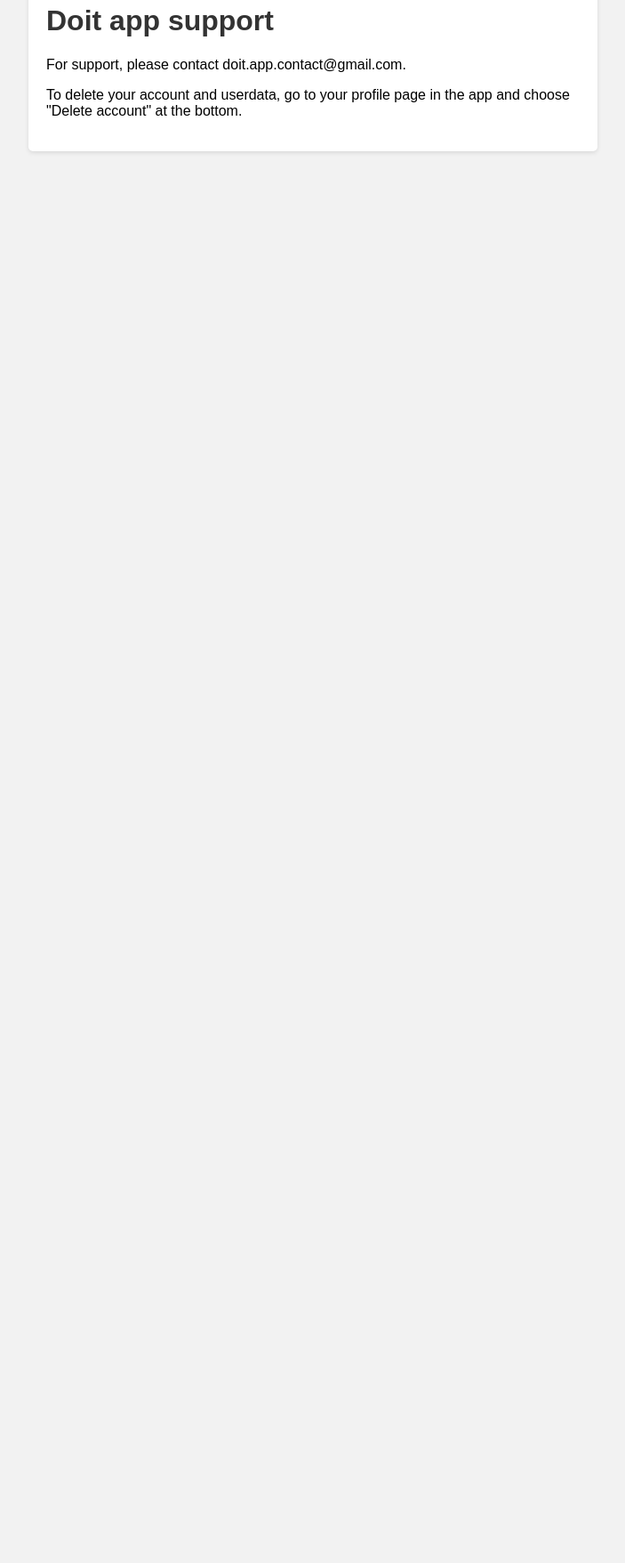
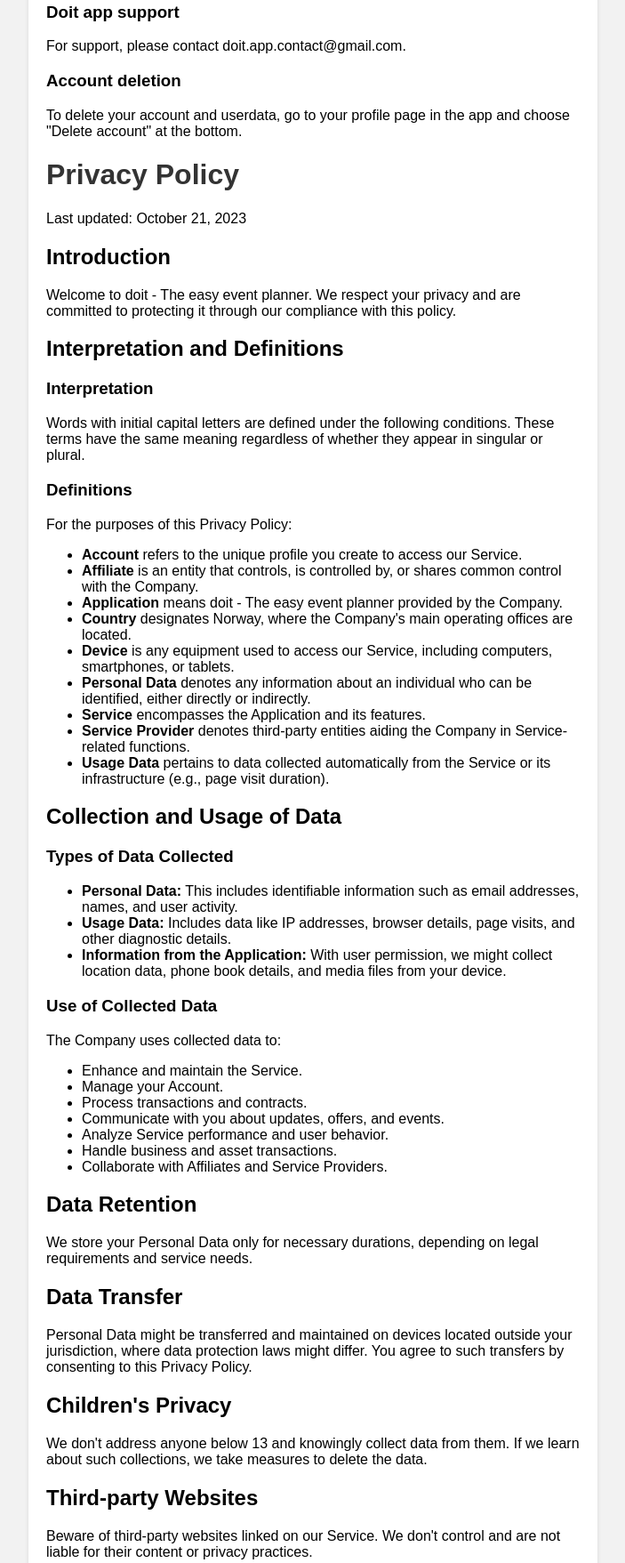
Before and after one commit to Torkilws/DoitPublic, a plain HTML site: page index.html in a window 1280 px wide. Shown: the part 56-1813 px from the top of the page at 89% size, without its empty margins (288-991 px from the left). Before the commit the page ends 800 px from the top, so only its background shows below. Drawn offline with Linux system fonts and the light colour scheme.

Commit message:
Update index.html

```diff
--- a/index.html
+++ b/index.html
@@ -1,7 +1,7 @@
 <!DOCTYPE html>
 <html>
 <head>
-    <title>My Simple Page</title>
+    <title>doit support page</title>
     <style>
         body {
             font-family: Arial, sans-serif;
@@ -38,9 +38,77 @@
 </head>
 <body>
     <div class="container">
-        <h1>Doit app support</h1>
+        <h3>Doit app support</h3>
         <p>For support, please contact doit.app.contact@gmail.com.</p>
+        <h3>Account deletion</h3>
         <p>To delete your account and userdata, go to your profile page in the app and choose "Delete account" at the bottom.</p>
+
+
+        <h1>Privacy Policy</h1>
+<p>Last updated: October 21, 2023</p>
+
+<h2>Introduction</h2>
+<p>Welcome to doit - The easy event planner. We respect your privacy and are committed to protecting it through our compliance with this policy.</p>
+
+<h2>Interpretation and Definitions</h2>
+
+<h3>Interpretation</h3>
+<p>Words with initial capital letters are defined under the following conditions. These terms have the same meaning regardless of whether they appear in singular or plural.</p>
+
+<h3>Definitions</h3>
+<p>For the purposes of this Privacy Policy:</p>
+<ul>
+    <li><strong>Account</strong> refers to the unique profile you create to access our Service.</li>
+    <li><strong>Affiliate</strong> is an entity that controls, is controlled by, or shares common control with the Company.</li>
+    <li><strong>Application</strong> means doit - The easy event planner provided by the Company.</li>
+    <li><strong>Country</strong> designates Norway, where the Company's main operating offices are located.</li>
+    <li><strong>Device</strong> is any equipment used to access our Service, including computers, smartphones, or tablets.</li>
+    <li><strong>Personal Data</strong> denotes any information about an individual who can be identified, either directly or indirectly.</li>
+    <li><strong>Service</strong> encompasses the Application and its features.</li>
+    <li><strong>Service Provider</strong> denotes third-party entities aiding the Company in Service-related functions.</li>
+    <li><strong>Usage Data</strong> pertains to data collected automatically from the Service or its infrastructure (e.g., page visit duration).</li>
+</ul>
+
+<h2>Collection and Usage of Data</h2>
+
+<h3>Types of Data Collected</h3>
+<ul>
+    <li><strong>Personal Data:</strong> This includes identifiable information such as email addresses, names, and user activity.</li>
+    <li><strong>Usage Data:</strong> Includes data like IP addresses, browser details, page visits, and other diagnostic details.</li>
+    <li><strong>Information from the Application:</strong> With user permission, we might collect location data, phone book details, and media files from your device.</li>
+</ul>
+
+<h3>Use of Collected Data</h3>
+<p>The Company uses collected data to:</p>
+<ul>
+    <li>Enhance and maintain the Service.</li>
+    <li>Manage your Account.</li>
+    <li>Process transactions and contracts.</li>
+    <li>Communicate with you about updates, offers, and events.</li>
+    <li>Analyze Service performance and user behavior.</li>
+    <li>Handle business and asset transactions.</li>
+    <li>Collaborate with Affiliates and Service Providers.</li>
+</ul>
+
+<h2>Data Retention</h2>
+<p>We store your Personal Data only for necessary durations, depending on legal requirements and service needs.</p>
+
+<h2>Data Transfer</h2>
+<p>Personal Data might be transferred and maintained on devices located outside your jurisdiction, where data protection laws might differ. You agree to such transfers by consenting to this Privacy Policy.</p>
+
+<h2>Children's Privacy</h2>
+<p>We don't address anyone below 13 and knowingly collect data from them. If we learn about such collections, we take measures to delete the data.</p>
+
+<h2>Third-party Websites</h2>
+<p>Beware of third-party websites linked on our Service. We don't control and are not liable for their content or privacy practices.</p>
+
+<h2>Privacy Policy Updates</h2>
+<p>We might periodically revise this Privacy Policy. Significant changes will be communicated to users.</p>
+
+<h2>Queries</h2>
+<p>For questions about this Privacy Policy, contact us at <a href="mailto:doit.app.contact@gmail.com">doit.app.contact@gmail.com</a>.</p>
+
+
     </div>
 </body>
 </html>
```
